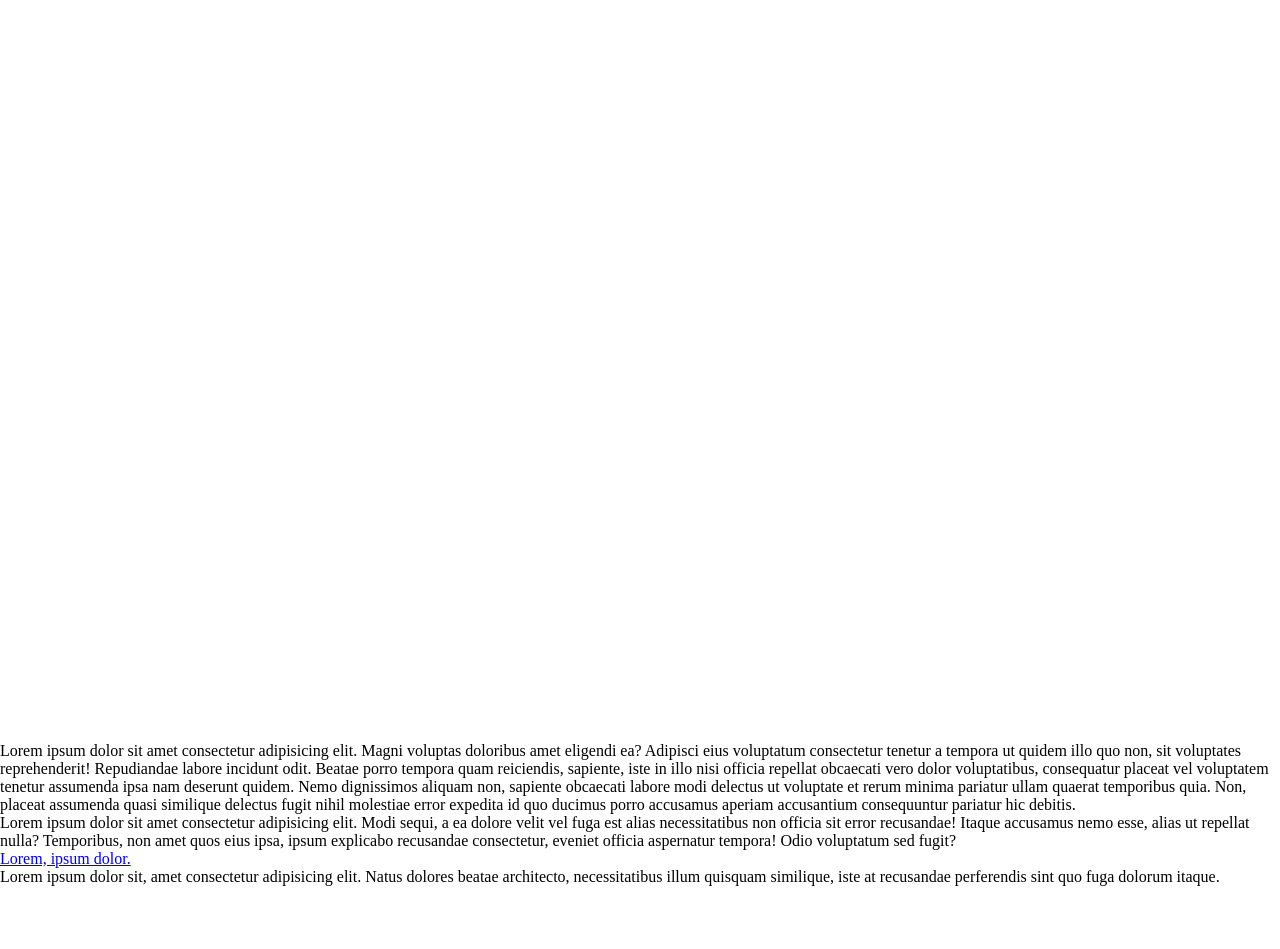
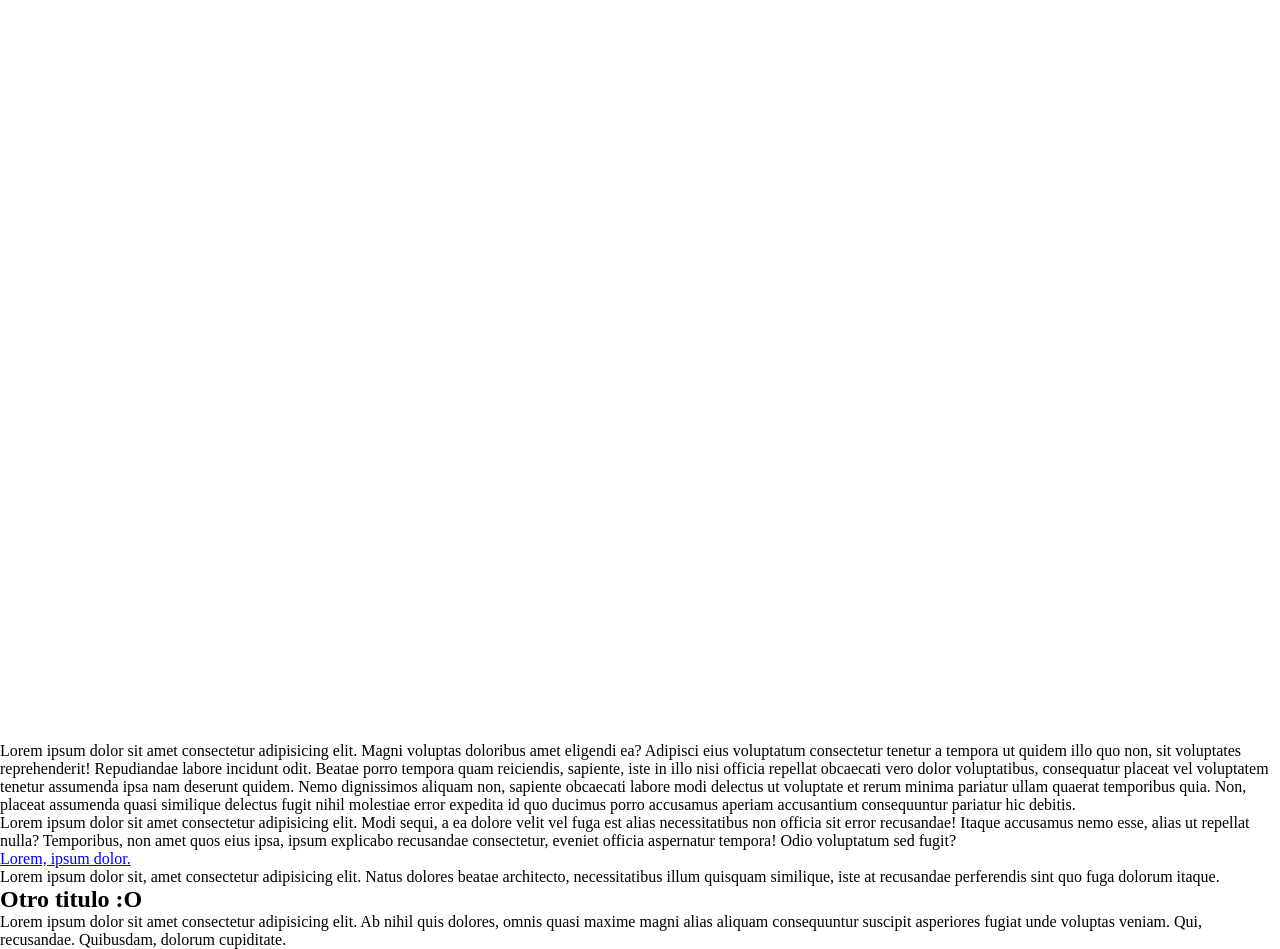
Before and after one commit to Paridile/curso-git-y-github, a plain HTML site: page index.html in a window 1280 px wide. Shown: the part 76-1025 px from the top of the page. Before the commit the page ends 962 px from the top, so only its background shows below. Drawn offline with Linux system fonts and the light colour scheme; files that its build step writes are made by us from their sources.

Commit message:
Se agrego otro parrafo

```diff
--- a/index.html
+++ b/index.html
@@ -22,6 +22,8 @@
 			<p>
 				Lorem ipsum dolor sit, amet consectetur adipisicing elit. Natus dolores beatae architecto, necessitatibus illum quisquam similique, iste at recusandae perferendis sint quo fuga dolorum itaque.
 			</p>
+			<h2>Otro titulo :O</h2>
+			<p>Lorem ipsum dolor sit amet consectetur adipisicing elit. Ab nihil quis dolores, omnis quasi maxime magni alias aliquam consequuntur suscipit asperiores fugiat unde voluptas veniam. Qui, recusandae. Quibusdam, dolorum cupiditate.</p>
 	</div>
 </body>
 </html>
```
